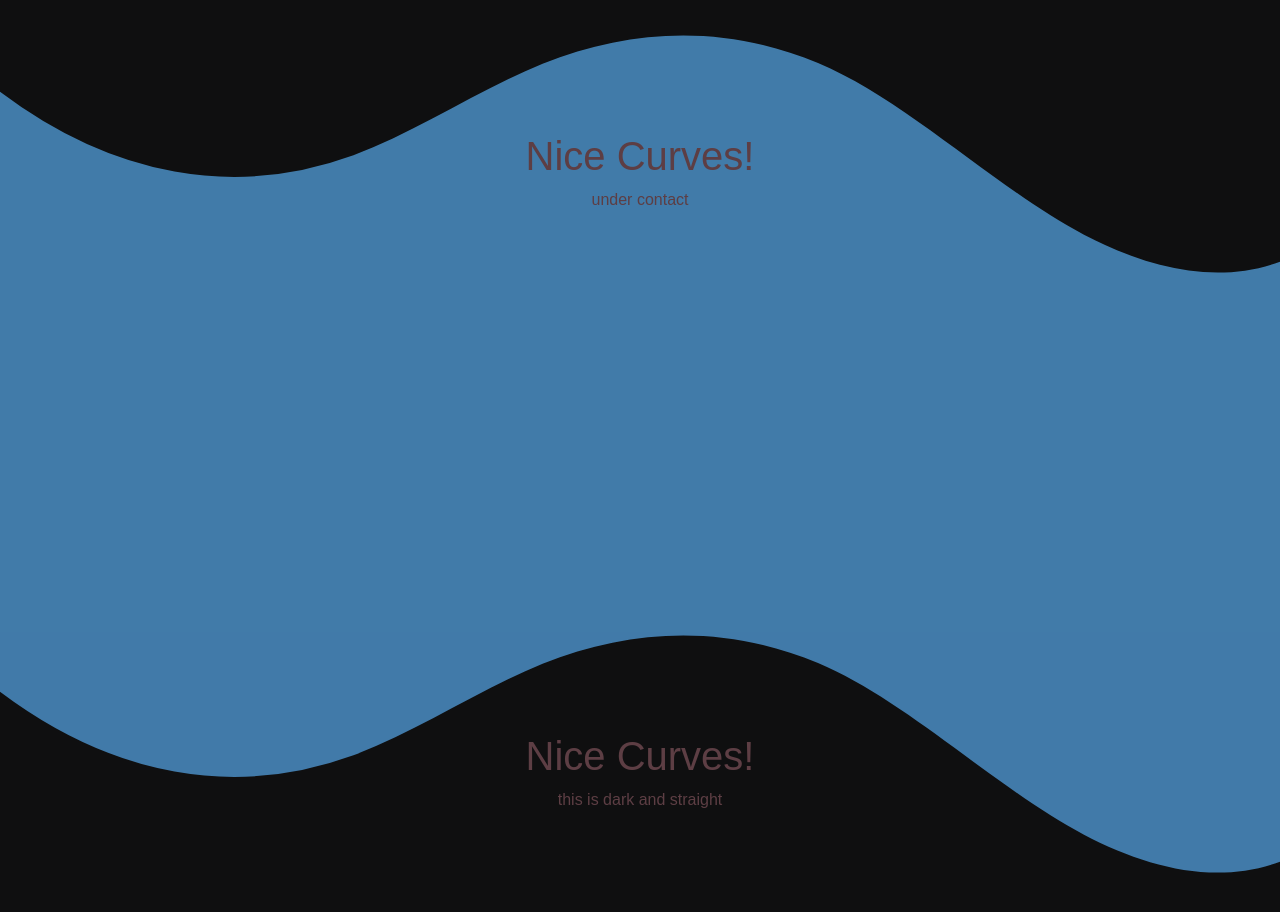
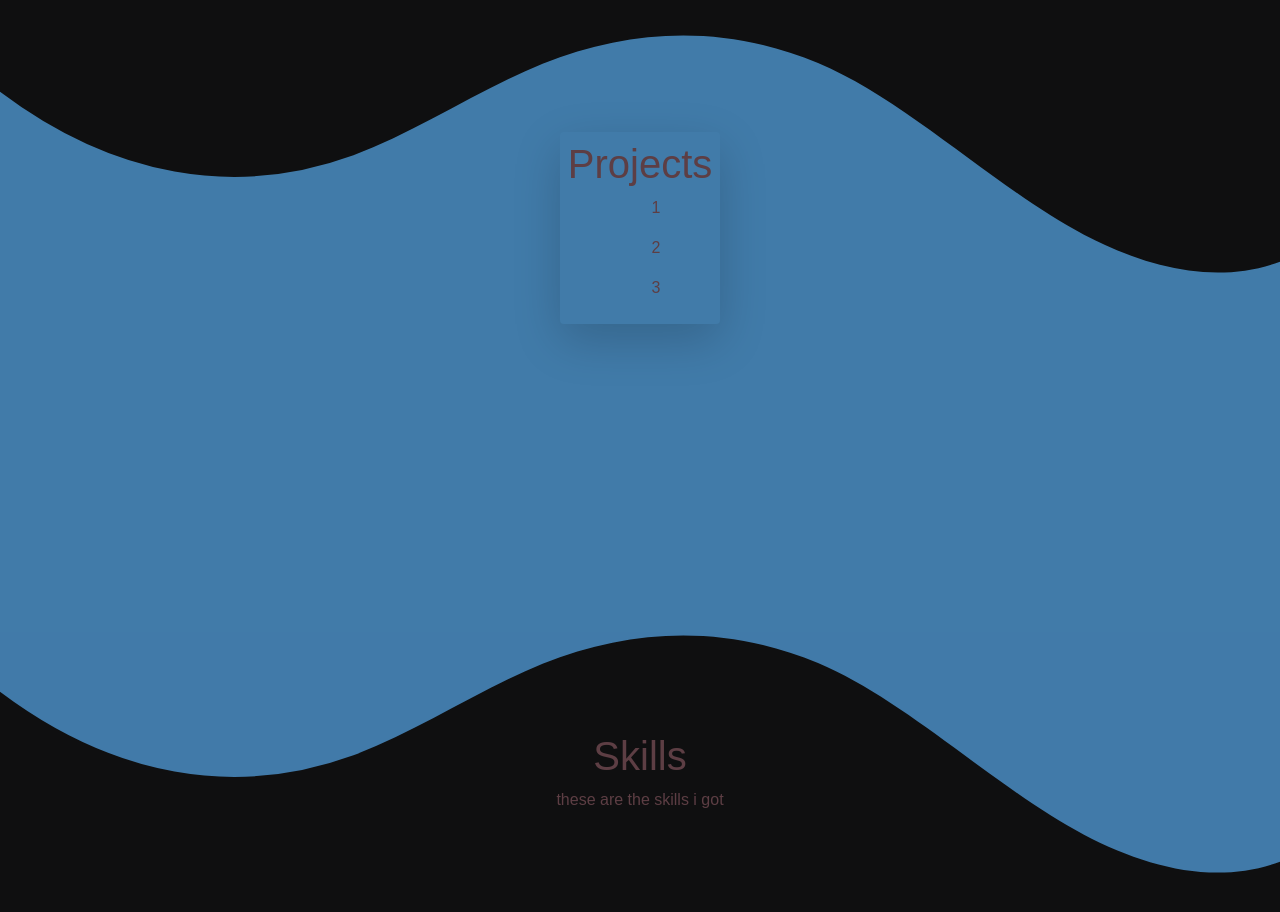
Before and after one commit to SIN88/react-portfolio, a React (Create React App) app: page / in a window 1280 px wide. Shown: the part 1280-2192 px from the top of the page. Built offline with nearby package versions, Linux system fonts and the light colour scheme.

Commit message:
waves fixed and contact me linkn not working

```diff
--- a/src/App.js
+++ b/src/App.js
@@ -4,11 +4,15 @@ import Footer from "./components/Footer";
 import Contact from "./components/Contact";
 import Wave from "./components/Wave";
 import Wave2 from "./components/Wave2";
+import Projects from "./components/Projects";
+import Skills from "./components/Skills";
+
 
 function App() {
   return (
     <>
       <Header heading={"Kevin Giron"} />
+
       <main>
         {/* <Section light title={'About Me'} />
         <Section />
@@ -37,20 +41,15 @@ function App() {
          </section>
 
         <section className="light">
-          <h1>Nice Curves!</h1>
-          <p>
-            under contact
-          </p>
+          <Projects/>
 
          <Wave2/>
         </section>
 
 
         <section className="dark">
-          <h1>Nice Curves!</h1>
-          <p>
-           this is dark and straight
-          </p>
+         <Skills/>
+
           <Wave/>
         </section>
 
--- /dev/null
+++ b/src/components/Projects/index.js
@@ -0,0 +1,14 @@
+
+const Projectslist = () => {
+    return       <div className="shadow-lg  p-2 mb-2 bg rounded">
+    <h1>Projects</h1>
+    <ul>1</ul>
+    <ul>2</ul>
+    <ul>3</ul>
+
+
+  </div>
+
+}
+
+export default Projectslist;
--- /dev/null
+++ b/src/components/Skills/index.js
@@ -0,0 +1,13 @@
+const Skills=()=>{
+    return  <>
+<h1>Skills</h1>
+<p>
+ these are the skills i got
+</p>
+</>
+}
+
+
+
+
+export default Skills;
```
Also changed, not shown: src/components/Projects/Projectslist.js (deleted).
